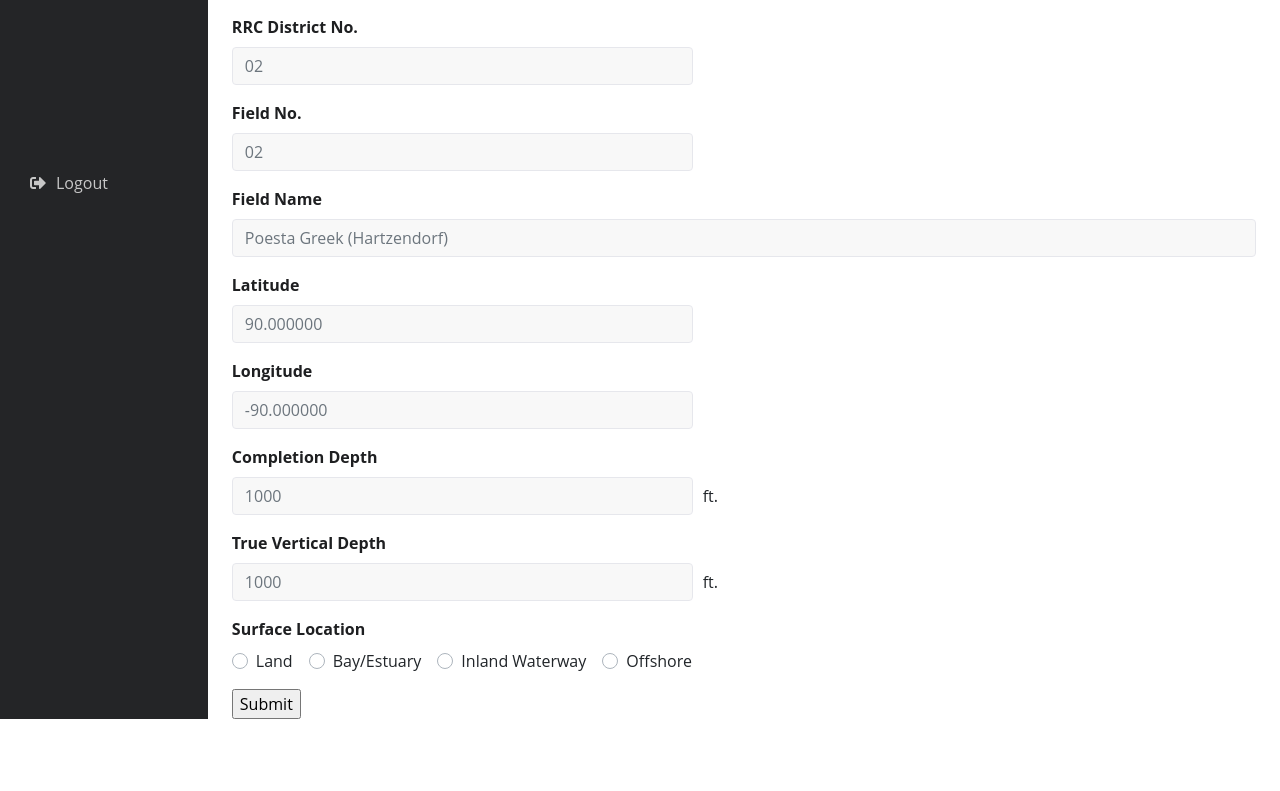
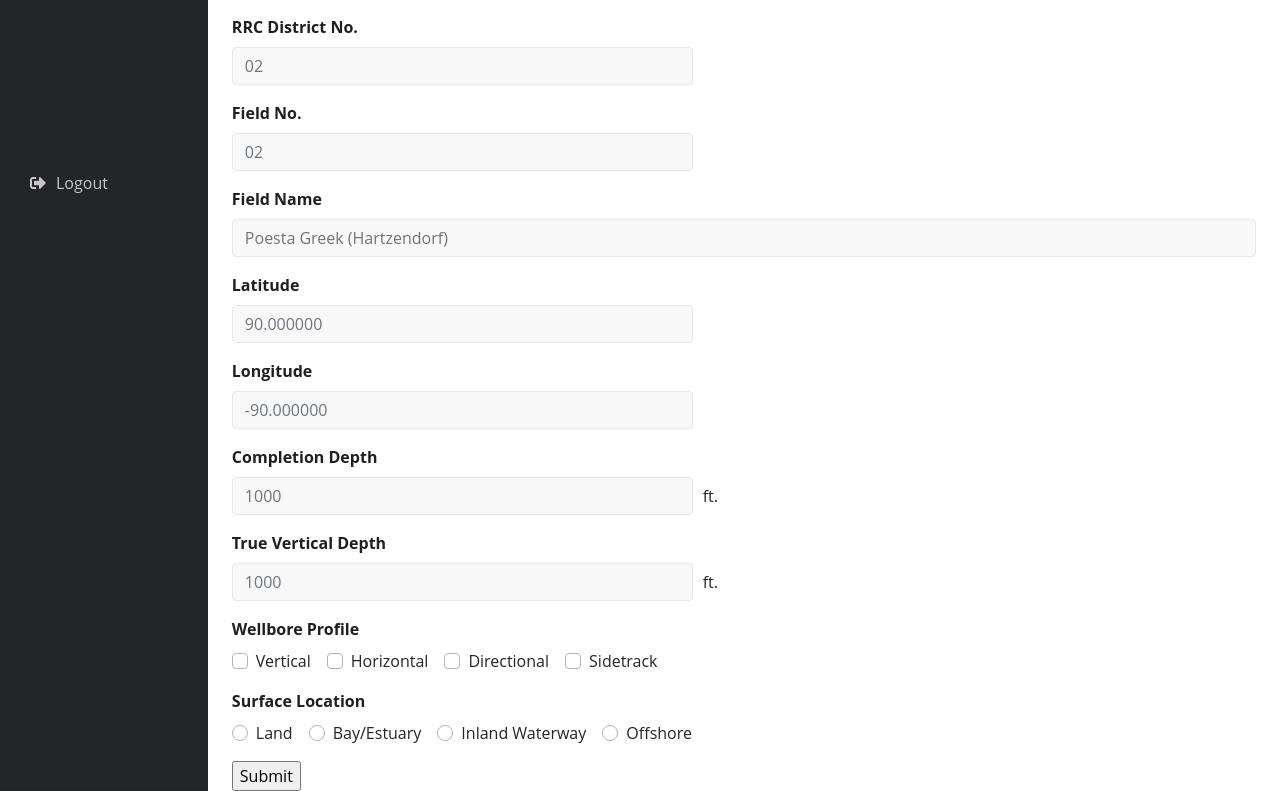
Before and after one commit to Dgarza0413/engauge, a React (Create React App) app in the folder client/: page /newwell in a window 1280 px wide. Shown: the part 587-1378 px from the top of the page. Before the commit the page ends 1306 px from the top, so only its background shows below. Built offline with nearby package versions, Linux system fonts and the light colour scheme.

Commit message:
updated well form

```diff
--- a/client/src/components/Drawer/index.js
+++ b/client/src/components/Drawer/index.js
@@ -13,14 +13,14 @@ const links = [
         name: "Reports",
         icon: "fas fa-file-signature",
     }, {
-        name: "Well Table",
+        name: "WellTable",
         icon: "fas fa-fill",
     }, {
         name: "NewWell",
         icon: "fas fa-fill",
     }, {
         name: "Map",
-        icon: "fas fa-fill",
+        icon: "fas fa-map-marked-alt",
     }
 ]
 
--- a/client/src/components/Form/index.js
+++ b/client/src/components/Form/index.js
@@ -41,7 +41,7 @@ export function Select(props) {
     );
 }
 
-export function Radio(props) {
+export function BoxInput(props) {
     return (
         <div>
             <Form.Label>{props.label}</Form.Label>
--- a/client/src/components/FormInput/index.js
+++ b/client/src/components/FormInput/index.js
@@ -1,6 +1,6 @@
 import React from 'react';
 import { Form } from "react-bootstrap";
-import { StringInput, NumberInput, Select, Radio } from "../Form";
+import { StringInput, NumberInput, Select, BoxInput } from "../Form";
 import "./style.css";
 
 function WellForm() {
@@ -27,14 +27,18 @@ function WellForm() {
                 <NumberInput label="Longitude" placeholder="-90.000000" />
                 <NumberInput label="Completion Depth" placeholder="1000" unit="ft." />
                 <NumberInput label="True Vertical Depth" placeholder="1000" unit="ft." />
-                {/* <StringInput label="Wellbore Profile" placeholder="02" />
-                <StringInput label="Surface Location" placeholder="02" /> */}
-                <Radio label="Surface Location">
-                    <Form.Check custom inline label="Land" type="radio" id="custom-inline-radio-1" />
-                    <Form.Check custom inline label="Bay/Estuary" type="radio" id="custom-inline-radio-2" />
-                    <Form.Check custom inline label="Inland Waterway" type="radio" id="custom-inline-radio-3" />
-                    <Form.Check custom inline label="Offshore" type="radio" id="custom-inline-radio-4" />
-                </Radio>
+                <BoxInput label="Wellbore Profile">
+                    <Form.Check custom inline name="wellbore-profile" label="Vertical" type="checkbox" id="custom-inline-checkbox-1" />
+                    <Form.Check custom inline name="wellbore-profile" label="Horizontal" type="checkbox" id="custom-inline-checkbox-2" />
+                    <Form.Check custom inline name="wellbore-profile" label="Directional" type="checkbox" id="custom-inline-checkbox-3" />
+                    <Form.Check custom inline name="wellbore-profile" label="Sidetrack" type="checkbox" id="custom-inline-checkbox-4" />
+                </BoxInput>
+                <BoxInput label="Surface Location">
+                    <Form.Check custom inline name="surface-location" label="Land" type="radio" id="custom-inline-radio-1" />
+                    <Form.Check custom inline name="surface-location" label="Bay/Estuary" type="radio" id="custom-inline-radio-2" />
+                    <Form.Check custom inline name="surface-location" label="Inland Waterway" type="radio" id="custom-inline-radio-3" />
+                    <Form.Check custom inline name="surface-location" label="Offshore" type="radio" id="custom-inline-radio-4" />
+                </BoxInput>
                 <input type="submit"></input>
             </form>
         </div>
```
